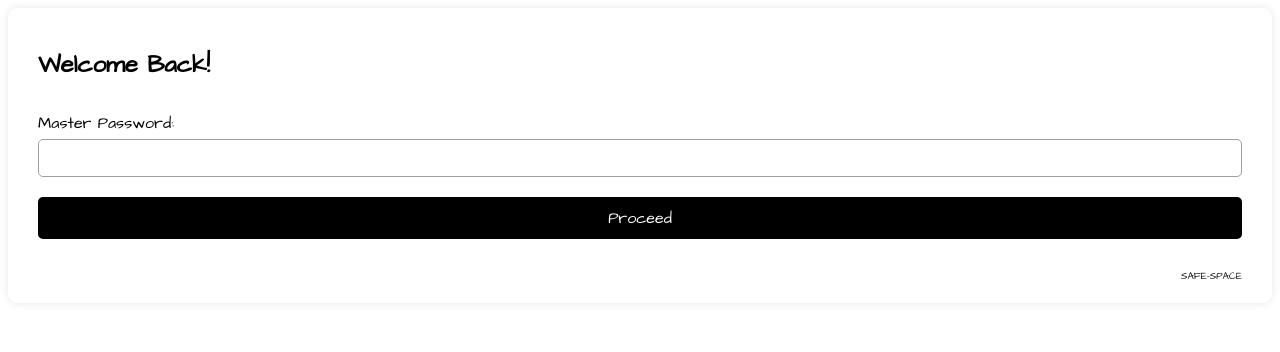
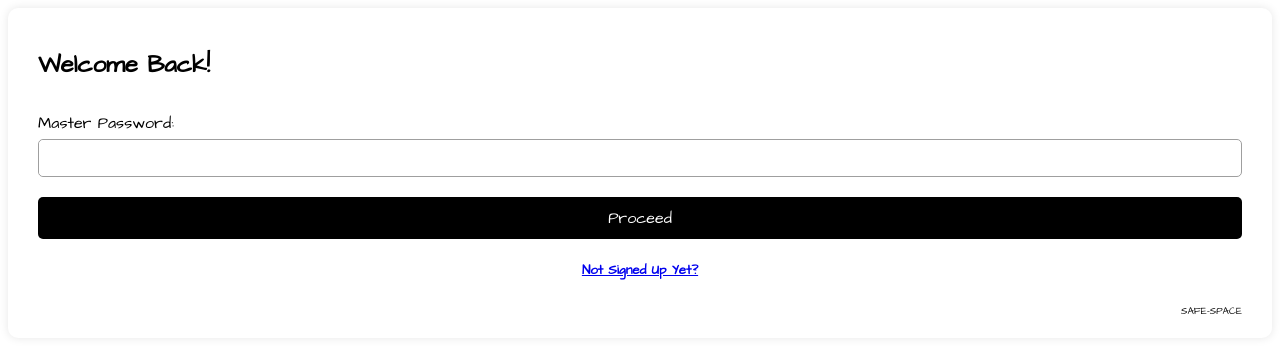
Before and after one commit to Sulakshiilangesh/Safe-Space, a browser extension: page EXTENSION/MasterPassword.html in a window 1280 px wide. Drawn offline with Linux system fonts and the light colour scheme.

Commit message:
Simple Touchups

```diff
--- a/EXTENSION/MasterPassword.html
+++ b/EXTENSION/MasterPassword.html
@@ -18,6 +18,9 @@
             </div>
             <button type="submit">Proceed</button>
         </form>
+        <center>
+            <h5><a href="./Signup.html">Not Signed Up Yet?</a></h5>
+        </center>
         <h4>SAFE-SPACE</h4>
     </div>
 </body>
--- a/EXTENSION/css/style.css
+++ b/EXTENSION/css/style.css
@@ -138,10 +138,15 @@
 
 .container h4 {
     text-align: right;
-    margin-top: 30px;
+    margin-top: 25px;
     margin-bottom: 0;
     font-size: 10px;
     font-weight: 150;
+    color: #000;
+}
+
+.container h5 {
+    margin-bottom: 0;
     color: #000;
 }
 
--- a/EXTENSION/js/masterPassword.js
+++ b/EXTENSION/js/masterPassword.js
@@ -1,3 +1,4 @@
 
+// To do:
 // check Master password at MasterPassword.html
 // save Master password + credentials at Signup.html
--- a/EXTENSION/js/passwordCredentials.js
+++ b/EXTENSION/js/passwordCredentials.js
@@ -149,7 +149,7 @@ function pageLoad() {
             }
         }
         if (inputs[i].type === "hidden" || inputs[i].type === "submit" || inputs[i].type === "reset" || inputs[i].type === "button" || inputs[i].hidden === true || inputs[i].disabled === true) {
-        invalidInputs++;
+            invalidInputs++;
         }
     }
     validInputs = inputs.length - invalidInputs;
```
Also changed, not shown: EXTENSION/ViewPassword.html (+2 -2 lines).
